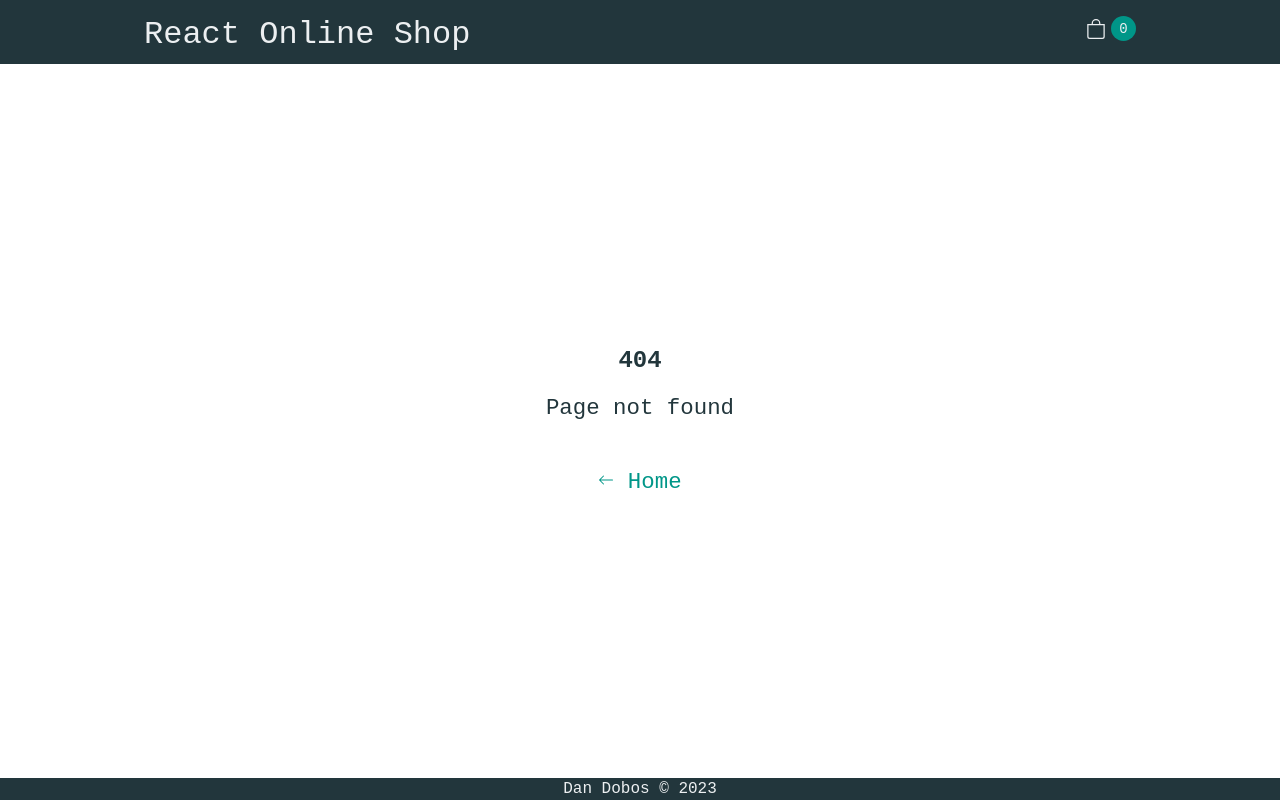
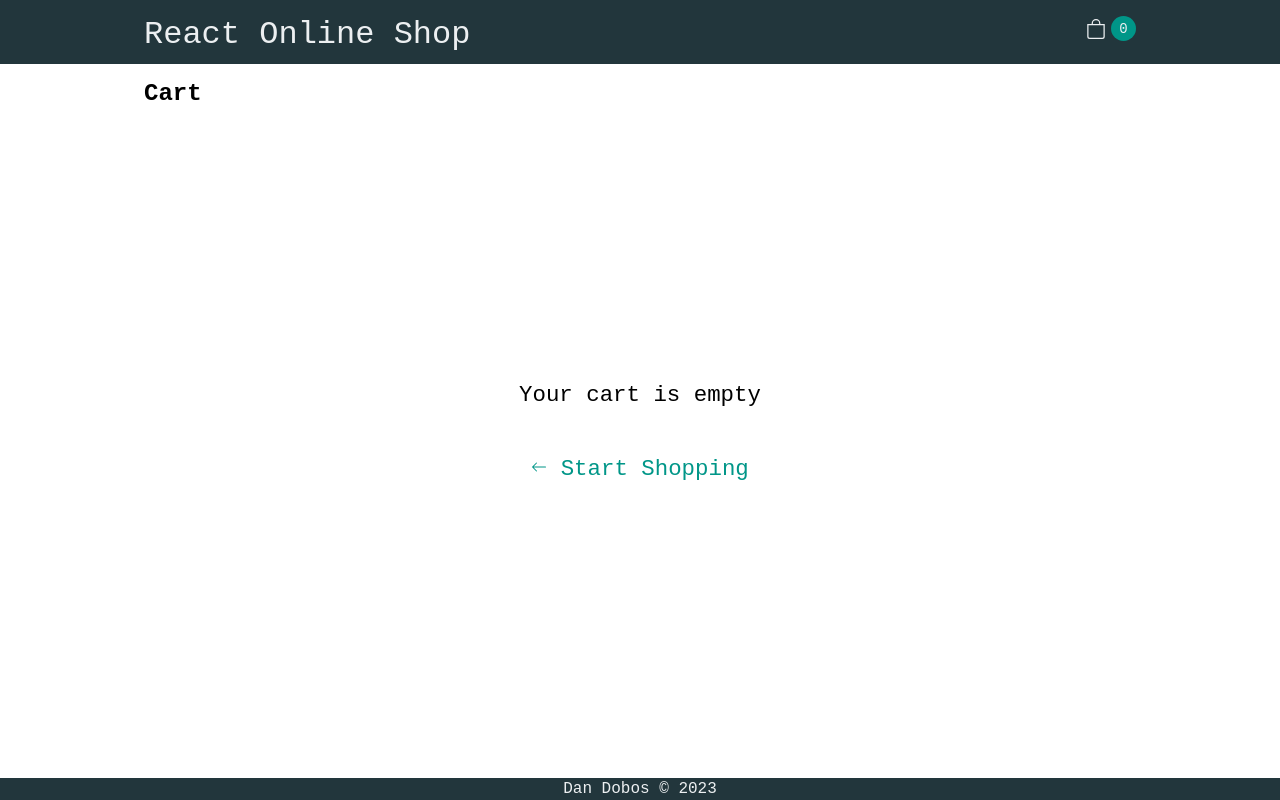
Before and after one commit to dadobos/react-shop, a React (Create React App) app: page /cart in a window 1280 px wide. Before the commit this address had no page. Built offline with nearby package versions, Linux system fonts and the light colour scheme; a web font is replaced by a local one.

Commit message:
added process.env.PUBLIC_URL to browserrouter

```diff
--- a/src/App.js
+++ b/src/App.js
@@ -15,12 +15,12 @@ import NotFound from './components/NotFound';
 function App() {
 	return (
 		<div className='App'>
-			<BrowserRouter>
+			<BrowserRouter basename={process.env.PUBLIC_URL}>
 				<ToastContainer />
 				<Navbar />
 				<Routes>
-					<Route path='/online-shop/' element={<Home />} />
-					<Route path='/online-shop/cart' element={<Cart />} />
+					<Route path='cart' element={<Cart />} />
+					<Route path='/' element={<Home />} />
 					<Route path='*' element={<NotFound />} />
 				</Routes>
 				<Footer />
--- a/src/components/BackHomeButton.jsx
+++ b/src/components/BackHomeButton.jsx
@@ -3,7 +3,7 @@ import { Link } from 'react-router-dom';
 const BackHomeButton = (props) => {
 	const { text } = props;
 	return (
-		<Link to='/online-shop/' className='back-to-home'>
+		<Link to='/' className='back-to-home'>
 			<span>
 				<svg
 					xmlns='http://www.w3.org/2000/svg'
--- a/src/components/GoToCartButton.jsx
+++ b/src/components/GoToCartButton.jsx
@@ -6,7 +6,7 @@ const GoToCartButton = (props) => {
 		<div>
 			{text}
 			<br />
-			<Link to='/online-shop/cart' className='go-to-cart'>
+			<Link to='/cart' className='go-to-cart'>
 				<span>Go To Cart </span>
 				<span>
 					<svg
--- a/src/components/Navbar.jsx
+++ b/src/components/Navbar.jsx
@@ -7,10 +7,10 @@ const Navbar = () => {
 	return (
 		<div className='navbar-background'>
 			<nav className='navbar'>
-				<Link to='/online-shop/' className='title'>
+				<Link to='/' className='title'>
 					React Online Shop
 				</Link>
-				<Link to='/online-shop/cart'>
+				<Link to='/cart'>
 					<div className='nav-bag'>
 						<svg
 							xmlns='http://www.w3.org/2000/svg'
```
